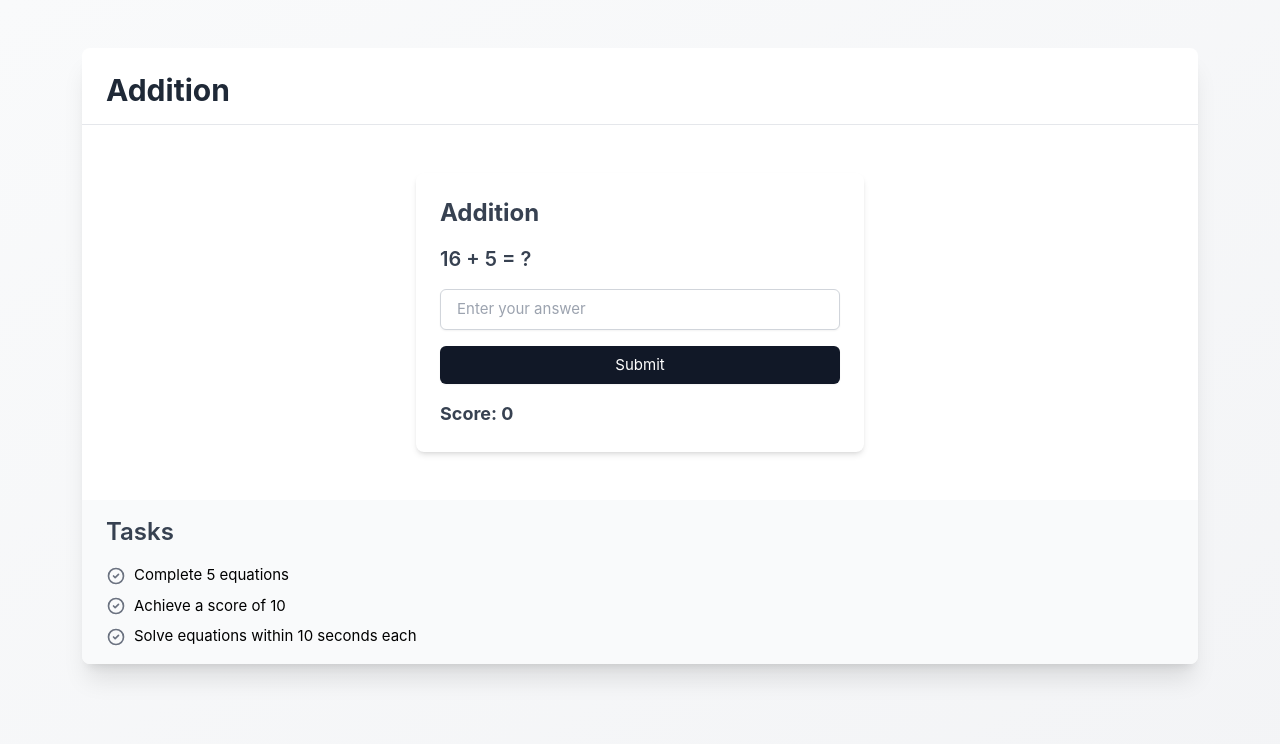
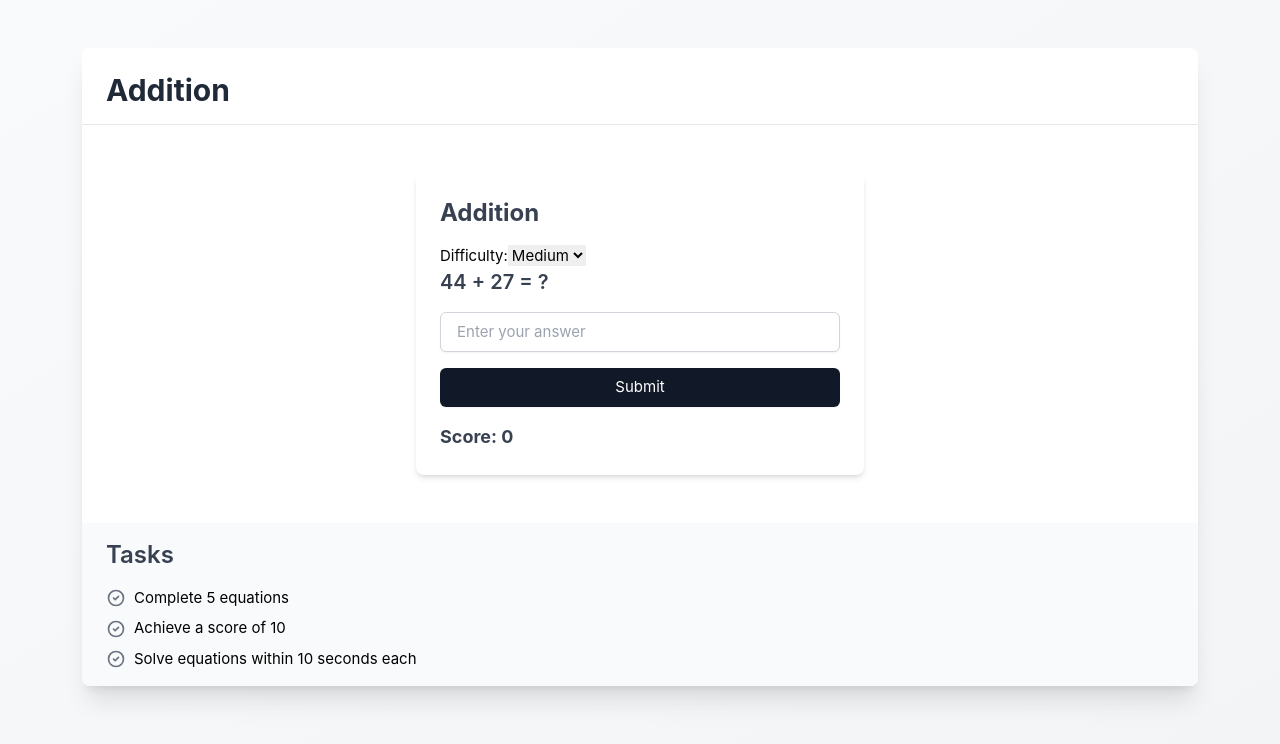
Before and after one commit to mpittas/mathcalc, a Vue app: page / in a window 1280 px wide. Both pictures are taken after a click on the element 246 px from the left and 374 px from the top of the page. Shown: the top 744 px of the page. Built offline with nearby package versions, Linux system fonts and the light colour scheme.

Commit message:
Add difficulty level

```diff
--- a/src/components/common/GenericGame.vue
+++ b/src/components/common/GenericGame.vue
@@ -1,6 +1,14 @@
 <template>
   <div class="game-container">
     <h3 class="game-title">{{ gameData.title }}</h3>
+    <div class="difficulty-selector">
+      <label for="difficulty">Difficulty:</label>
+      <select id="difficulty" v-model="state.difficulty" @change="onDifficultyChange">
+        <option value="Easy">Easy</option>
+        <option value="Medium">Medium</option>
+        <option value="Hard">Hard</option>
+      </select>
+    </div>
     <p class="game-equation">{{ state.num1 }} {{ operationSymbol }} {{ state.num2 }} = ?</p>
     <input
       v-model="state.userAnswer"
@@ -34,7 +42,7 @@ import type { Game } from '@/game/games'
 const props = defineProps<{
   gameData: Game
   gameLogic: (a: number, b: number) => number
-  numberGenerator: () => { num1: number; num2: number }
+  numberGenerator: (difficulty: string) => { num1: number; num2: number }
   tasks: Array<{
     id: number
     description: string
@@ -47,7 +55,7 @@ const emit = defineEmits<{
   (e: 'task-completed', taskId: number): void
 }>()
 
-const { state, checkAnswer } = useGame(props.gameLogic, props.numberGenerator)
+const { state, checkAnswer, setDifficulty } = useGame(props.gameLogic, props.numberGenerator)
 
 const startTime = ref(Date.now())
 const equationsSolved = ref(0)
@@ -76,6 +84,10 @@ const handleSubmit = () => {
   }
 }
 
+const onDifficultyChange = () => {
+  setDifficulty(state.value.difficulty)
+}
+
 const operationSymbol = computed(() => {
   switch (props.gameData.id) {
     case 'addition':
--- a/src/game/gameFactory.ts
+++ b/src/game/gameFactory.ts
@@ -21,29 +21,71 @@ export const createGameLogic = (game: Game) => {
 }
 
 export const createNumberGenerator = (game: Game) => {
-  switch (game.id) {
-    case 'addition':
-    case 'subtraction':
-      return () => ({
-        num1: Math.floor(Math.random() * 20) + 1,
-        num2: Math.floor(Math.random() * 20) + 1
-      })
-    case 'multiplication':
-      return () => ({
-        num1: Math.floor(Math.random() * 12) + 1,
-        num2: Math.floor(Math.random() * 12) + 1
-      })
-    case 'division':
-      return () => {
-        const divisor = Math.floor(Math.random() * 12) + 1
-        const quotient = Math.floor(Math.random() * 12) + 1
+  return (difficulty: string) => {
+    switch (game.id) {
+      case 'addition':
+      case 'subtraction': {
+        let min, max
+        if (difficulty === 'Easy') {
+          min = 1
+          max = 20
+        } else if (difficulty === 'Medium') {
+          min = 21
+          max = 50
+        } else {
+          min = 51
+          max = 100
+        }
+        return {
+          num1: Math.floor(Math.random() * (max - min + 1)) + min,
+          num2: Math.floor(Math.random() * (max - min + 1)) + min
+        }
+      }
+      case 'multiplication': {
+        let min, max
+        if (difficulty === 'Easy') {
+          min = 2
+          max = 10
+        } else if (difficulty === 'Medium') {
+          min = 11
+          max = 15
+        } else {
+          min = 16
+          max = 20
+        }
+        return {
+          num1: Math.floor(Math.random() * (max - min + 1)) + min,
+          num2: Math.floor(Math.random() * (max - min + 1)) + min
+        }
+      }
+      case 'division': {
+        let minDivisor, maxDivisor, minQuotient, maxQuotient
+        if (difficulty === 'Easy') {
+          minDivisor = 2
+          maxDivisor = 10
+          minQuotient = 2
+          maxQuotient = 10
+        } else if (difficulty === 'Medium') {
+          minDivisor = 11
+          maxDivisor = 15
+          minQuotient = 11
+          maxQuotient = 15
+        } else {
+          minDivisor = 16
+          maxDivisor = 20
+          minQuotient = 16
+          maxQuotient = 20
+        }
+        const divisor = Math.floor(Math.random() * (maxDivisor - minDivisor + 1)) + minDivisor
+        const quotient = Math.floor(Math.random() * (maxQuotient - minQuotient + 1)) + minQuotient
         return {
           num1: divisor * quotient,
           num2: divisor
         }
       }
-    default:
-      throw new Error(`Unsupported game type: ${game.id}`)
+      default:
+        throw new Error(`Unsupported game type: ${game.id}`)
+    }
   }
 }
 
--- a/src/utils/useGame.ts
+++ b/src/utils/useGame.ts
@@ -6,23 +6,21 @@ interface GameState {
   num2: number
   userAnswer: number | null
   feedback: string
+  difficulty: string
 }
-
-type NumberGenerator = () => { num1: number; num2: number }
 
 export function useGame(
   operation: (a: number, b: number) => number,
-  generateNumbers: NumberGenerator = () => ({
-    num1: Math.floor(Math.random() * 10) + 1,
-    num2: Math.floor(Math.random() * 10) + 1
-  })
+  generateNumbers: (difficulty: string) => { num1: number; num2: number },
+  initialDifficulty: string = 'Medium'
 ) {
   const state = ref<GameState>({
     score: 0,
     num1: 0,
     num2: 0,
     userAnswer: null,
-    feedback: ''
+    feedback: '',
+    difficulty: initialDifficulty
   })
 
   const correctAnswer = computed(() =>
@@ -30,15 +28,18 @@ export function useGame(
   )
 
   const generateNewNumbers = () => {
-    const { num1, num2 } = generateNumbers()
+    const { num1, num2 } = generateNumbers(state.value.difficulty)
     state.value.num1 = num1
     state.value.num2 = num2
   }
 
-  const resetGame = () => {
+  const resetGame = (difficulty?: string) => {
     state.value.score = 0
     state.value.userAnswer = null
     state.value.feedback = ''
+    if (difficulty) {
+      state.value.difficulty = difficulty
+    }
     generateNewNumbers()
   }
 
@@ -51,9 +52,13 @@ export function useGame(
       state.value.feedback = `Incorrect. The correct answer was ${correctAnswer.value}.`
     }
 
-    // Generate new numbers
     generateNewNumbers()
     state.value.userAnswer = null
+  }
+
+  const setDifficulty = (difficulty: string) => {
+    state.value.difficulty = difficulty
+    resetGame()
   }
 
   // Initialize the game
@@ -63,6 +68,7 @@ export function useGame(
     state,
     correctAnswer,
     checkAnswer,
-    resetGame
+    resetGame,
+    setDifficulty
   }
 }
```
